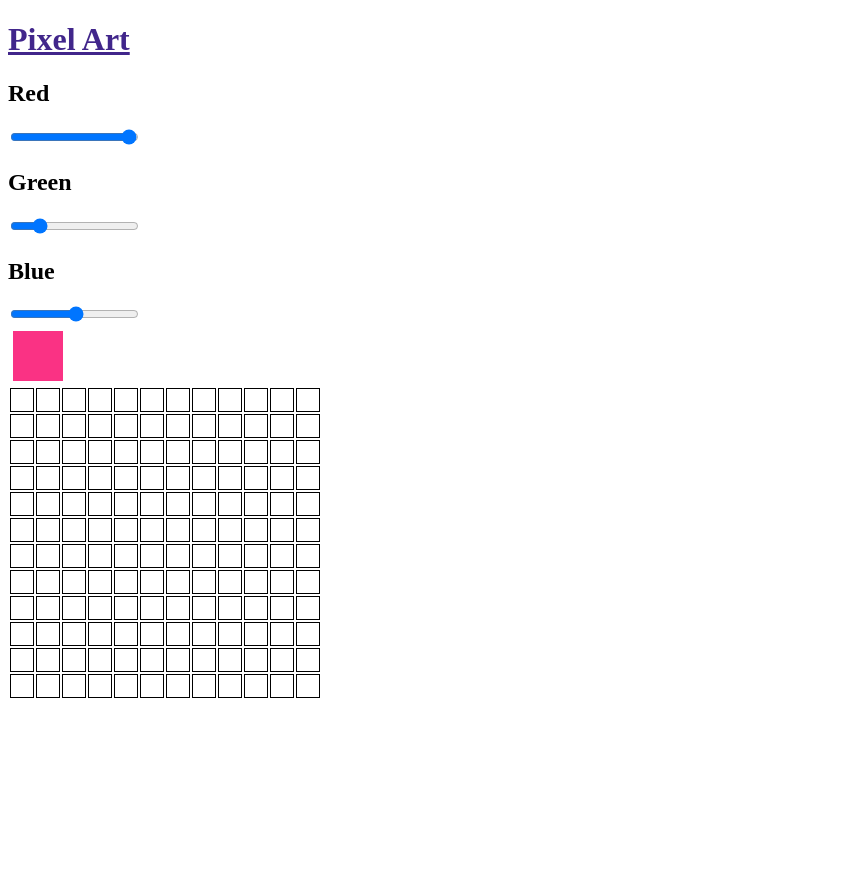
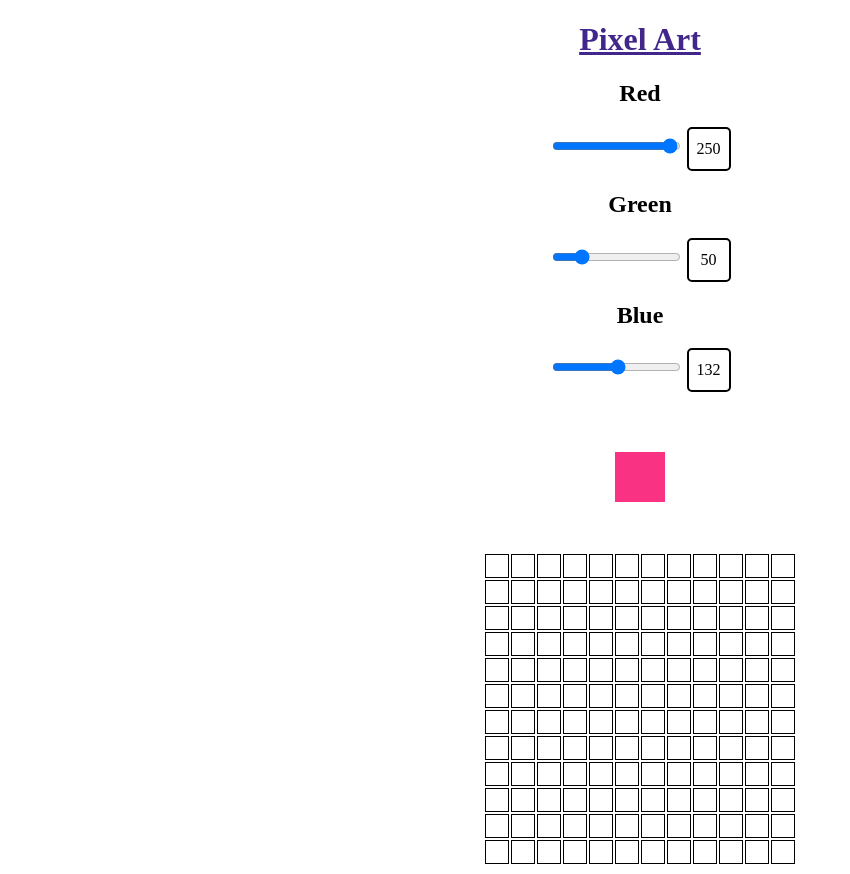
Before and after one commit to ayushshaw90/pixeldraw, a plain HTML site: page index.html in a window 1280 px wide. Shown: the whole page, without its empty margins (0-850 px from the left). Before the commit the page ends 800 px from the top, so only its background shows below. Drawn offline with Linux system fonts and the light colour scheme.

Commit message:
centered everything

```diff
--- a/index.html
+++ b/index.html
@@ -8,18 +8,35 @@
     <title>Color-pixel</title>
 </head>
 
-<body>
+
+<body class="color-choose">
     <h1 id="heading"><u>Pixel Art</u></h1>
     <h2>Red</h2>
+    <div class="color-choose">
         <input type="range" id="red" min="0" max="255" value="250" class="slider">
+        <span class="color-value" id="red-data">
+            <div>250</div>
+        </span>
+    </div>
+    <div class="color-choose">
         <h2>Green</h2>
-    <input type="range" id="green" min="0" max="255"  value="50" class="slider">
+        <input type="range" id="green" min="0" max="255" value="50" class="slider">
+        <span class="color-value" id="green-data">
+            <div>50</div>
+        </span>
+    </div>
+    <div class="color-choose">
         <h2>Blue</h2>
         <input type="range" id="blue" min="0" max="255" value="132" class="slider">
+        <span class="color-value" id="blue-data">
+            <div>132</div>
+        </span>
+    </div>
 
+    <div class="card">
         <div id="show"></div>
 
-    <table>
+        <table id="drawing-area">
             <tr>
                 <td class="colored" onclick="color(0)"></td>
                 <td class="colored" onclick="color(1)"></td>
@@ -193,18 +210,27 @@
             </tr>
 
         </table>
+    </div>
     <style>
         td {
             border: 1px solid black;
             width: 20px;
             height: 20px;
         }
-        #show{
+
+        #show {
             width: 50px;
             height: 50px;
-            margin: 5px;
+            margin: auto;
         }
-        #heading{
+
+        #drawing-area {
+            margin-left: auto;
+            margin-right: auto;
+            margin-top: 50px;
+        }
+
+        #heading {
             Color: #41268b;
 
         }
@@ -212,28 +238,61 @@
     <script>
         var td = document.getElementsByClassName("colored");
         var hex_color = "#fc23ba";
-        let slideRed=document.getElementById("red");
-        let slideGreen=document.getElementById("green");
-        let slideBlue=document.getElementById("blue");
-        let red=slideRed.value;
-        let green=slideGreen.value;
-        let blue=slideBlue.value;
-        let show= document.getElementById("show");
-        function sliderData(){
-        red=slideRed.value;
-        green=slideGreen.value;
-        blue=slideBlue.value;
-        show.style="background-color: rgb("+red+","+green+","+blue+");";
+        let slideRed = document.getElementById("red");
+        let slideGreen = document.getElementById("green");
+        let slideBlue = document.getElementById("blue");
+        let red = slideRed.value;
+        let green = slideGreen.value;
+        let blue = slideBlue.value;
+        let rdata = document.getElementById("red-data");
+        let gdata = document.getElementById("green-data");
+        let bdata = document.getElementById("blue-data");
+        let show = document.getElementById("show");
+        function sliderData() {
+            red = slideRed.value;
+            green = slideGreen.value;
+            blue = slideBlue.value;
+            rdata.innerText = red;
+            gdata.innerText = green;
+            bdata.innerText = blue;
+            show.style = `background-color: rgb(${red},${green},${blue});`;
         }
-        show.style="background-color: rgb("+red+","+green+","+blue+");";
+        show.style = `background-color: rgb(${red},${green},${blue});`;
         function color(param) {
-            td[param].style = "background-color: rgb(" + red+","+green+","+blue+")";
+            td[param].style = `background-color: rgb(${red},${green},${blue});`;
         }
-        slideBlue.oninput=sliderData;
-        slideGreen.oninput=sliderData;
-        slideRed.oninput=sliderData;
+        slideBlue.oninput = sliderData;
+        slideGreen.oninput = sliderData;
+        slideRed.oninput = sliderData;
 
     </script>
 </body>
+<style>
+    body {
+        text-align: center;
+    }
+
+    #show {
+        margin-left: auto;
+    }
+
+    .card {
+        padding-top: 60px;
+    }
+
+    .color-value {
+        display: inline-flex;
+        height: 40px;
+        width: 40px;
+        border: 2px solid black;
+        border-radius: 5px;
+    }
+
+    .color-value>div {
+        margin: auto;
+    }
+
+
+</style>
 
 </html>
```
Lines whose indentation alone changed are shown as unchanged.
